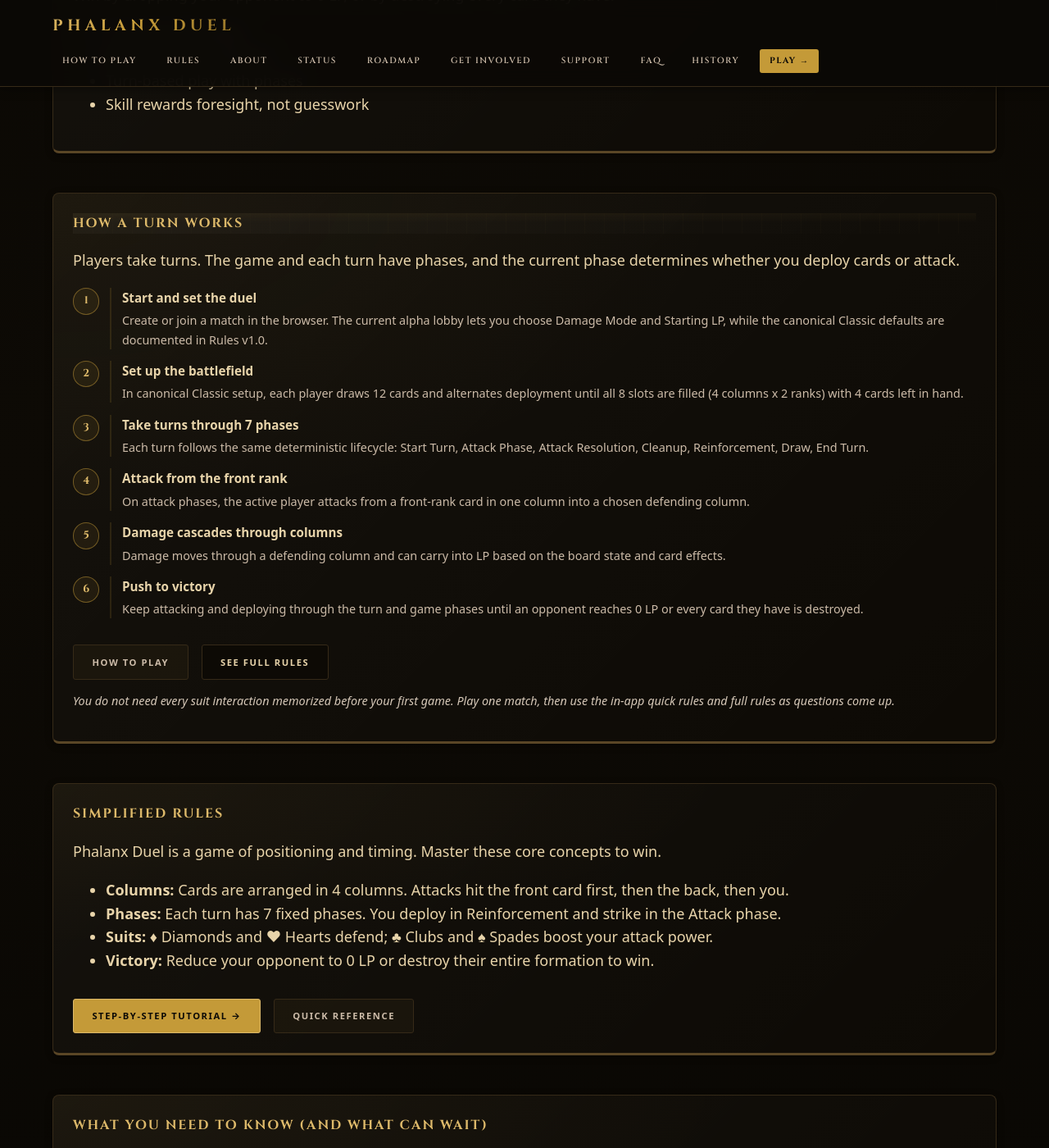
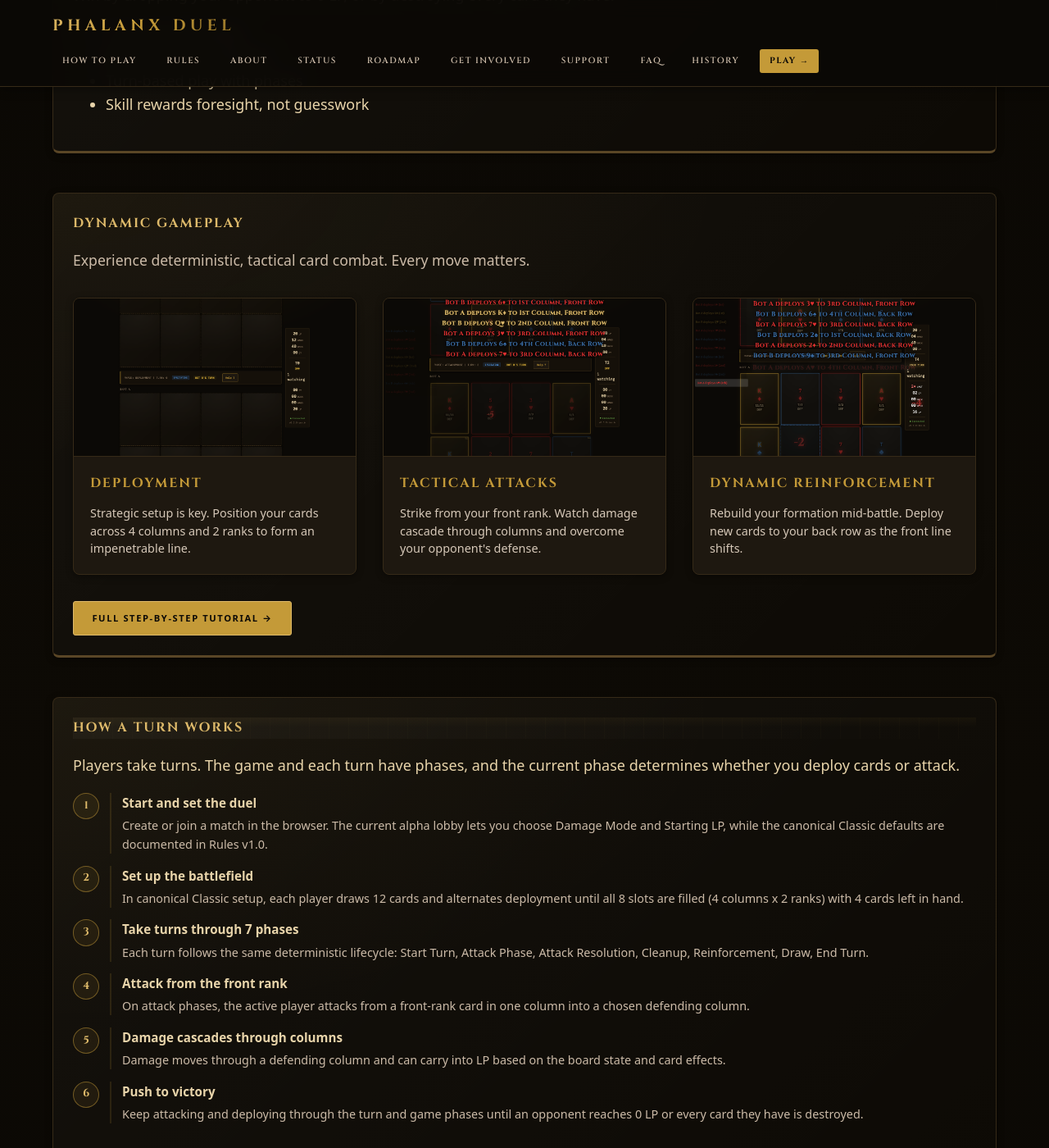
Before and after one commit to phalanxduel/phalanxduel.github.io, a Jekyll site: the page built from index.md, in a window 1280 px wide and 1400 px high, scrolled down 2408 px. Shown: the whole window at 82% size. Built offline with Jekyll 4.4.1, drawn with Linux system fonts in a browser that asks for light colours.

Commit message:
Add Dynamic Gameplay showcase with screenshots to homepage

```diff
--- a/_data/homepage.yml
+++ b/_data/homepage.yml
@@ -86,6 +86,26 @@ variants:
           - label: "Quick Reference"
             href: "/quick-reference/"
             style: "secondary"
+
+      - type: "feature_showcase"
+        class: "card"
+        section_id: "gameplay-preview"
+        heading: "Dynamic Gameplay"
+        intro: "Experience deterministic, tactical card combat. Every move matters."
+        features:
+          - heading: "Deployment"
+            body: "Strategic setup is key. Position your cards across 4 columns and 2 ranks to form an impenetrable line."
+            image: "/assets/images/tutorial/deployment-start.png"
+          - heading: "Tactical Attacks"
+            body: "Strike from your front rank. Watch damage cascade through columns and overcome your opponent's defense."
+            image: "/assets/images/tutorial/attack-phase.png"
+          - heading: "Dynamic Reinforcement"
+            body: "Rebuild your formation mid-battle. Deploy new cards to your back row as the front line shifts."
+            image: "/assets/images/tutorial/reinforce-phase.png"
+        ctas:
+          - label: "Full Step-by-Step Tutorial &rarr;"
+            href: "/tutorial/"
+            style: "primary"
 
       - type: "card"
         class: "card"
@@ -484,6 +504,26 @@ variants:
           - "Turn-based play with phases"
           - "Skill rewards foresight, not guesswork"
 
+      - type: "feature_showcase"
+        class: "card"
+        section_id: "gameplay-preview"
+        heading: "Dynamic Gameplay"
+        intro: "Experience deterministic, tactical card combat. Every move matters."
+        features:
+          - heading: "Deployment"
+            body: "Strategic setup is key. Position your cards across 4 columns and 2 ranks to form an impenetrable line."
+            image: "/assets/images/tutorial/deployment-start.png"
+          - heading: "Tactical Attacks"
+            body: "Strike from your front rank. Watch damage cascade through columns and overcome your opponent's defense."
+            image: "/assets/images/tutorial/attack-phase.png"
+          - heading: "Dynamic Reinforcement"
+            body: "Rebuild your formation mid-battle. Deploy new cards to your back row as the front line shifts."
+            image: "/assets/images/tutorial/reinforce-phase.png"
+        ctas:
+          - label: "Full Step-by-Step Tutorial &rarr;"
+            href: "/tutorial/"
+            style: "primary"
+
       - type: "steps_teaser"
         class: "card"
         section_id: "how-a-turn-works"
--- a/_includes/home/render-section.html
+++ b/_includes/home/render-section.html
@@ -16,6 +16,8 @@
     {% include home/section-mechanics-cards.html section=section %}
   {% when "steps_teaser" %}
     {% include home/section-steps-teaser.html section=section %}
+  {% when "feature_showcase" %}
+    {% include home/section-feature-showcase.html section=section %}
   {% when "onboarding_choices" %}
     {% include home/section-onboarding-choices.html section=section %}
   {% when "final_cta" %}
--- /dev/null
+++ b/_includes/home/section-feature-showcase.html
@@ -0,0 +1,29 @@
+{% assign section = include.section %}
+<section class="{{ section.class | default: 'card' }} feature-showcase"{% if section.section_id %} aria-labelledby="{{ section.section_id }}"{% endif %}>
+  <h2{% if section.section_id %} id="{{ section.section_id }}"{% endif %}>{{ section.heading }}</h2>
+  {% if section.intro %}<p class="feature-showcase-intro">{{ section.intro }}</p>{% endif %}
+
+  <div class="feature-grid">
+    {% for feature in section.features %}
+      <div class="feature-item">
+        {% if feature.image %}
+          <div class="feature-image-container">
+            <img src="{{ feature.image | relative_url }}" alt="{{ feature.heading }}" loading="lazy">
+          </div>
+        {% endif %}
+        <div class="feature-copy">
+          <h3>{{ feature.heading }}</h3>
+          <p>{{ feature.body }}</p>
+        </div>
+      </div>
+    {% endfor %}
+  </div>
+
+  {% if section.ctas and section.ctas.size > 0 %}
+    <div class="cta-row">
+      {% for cta in section.ctas %}
+        {% include home/cta-link.html cta=cta %}
+      {% endfor %}
+    </div>
+  {% endif %}
+</section>
--- a/assets/css/site.css
+++ b/assets/css/site.css
@@ -858,3 +858,66 @@ summary {
   background-color: var(--surface-high) !important;
   color: #fff !important;
 }
+
+/* Feature Showcase Section */
+.feature-showcase-intro {
+  margin-bottom: 2rem;
+  font-size: 1.1rem;
+  color: var(--muted);
+}
+
+.feature-grid {
+  display: grid;
+  grid-template-columns: repeat(auto-fit, minmax(280px, 1fr));
+  gap: 2rem;
+  margin-bottom: 2rem;
+}
+
+.feature-item {
+  display: flex;
+  flex-direction: column;
+  background: var(--surface-up);
+  border: 1px solid var(--border);
+  border-radius: 8px;
+  overflow: hidden;
+  box-shadow: var(--shadow-sm);
+  transition: transform var(--transition-med);
+}
+
+.feature-item:hover {
+  transform: translateY(-4px);
+  border-color: var(--gold-dim);
+}
+
+.feature-image-container {
+  width: 100%;
+  aspect-ratio: 16 / 9;
+  overflow: hidden;
+  border-bottom: 1px solid var(--border);
+  background: #000;
+}
+
+.feature-image-container img {
+  width: 100%;
+  height: 100%;
+  object-fit: cover;
+  display: block;
+}
+
+.feature-copy {
+  padding: 1.25rem;
+}
+
+.feature-copy h3 {
+  margin-top: 0;
+  margin-bottom: 0.75rem;
+  font-size: 1rem;
+  color: var(--gold-bright);
+}
+
+.feature-copy p {
+  margin: 0;
+  font-size: 0.9rem;
+  line-height: 1.5;
+  color: var(--text-dim);
+}
```
